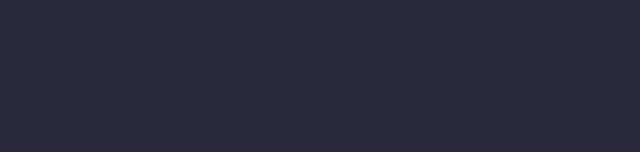
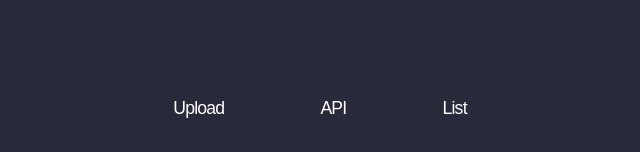
Before and after one commit to tempfiles-team/tempfiles-frontend-v2, a React (Vite) app: page / in a window 1280 px wide. Shown: the part 652-804 px from the top of the page, without its empty margins (328-968 px from the left). Built offline with nearby package versions, Linux system fonts and the light colour scheme.

Commit message:
feat: add navbar component

```diff
--- /dev/null
+++ b/src/components/common/Navbar/index.tsx
@@ -0,0 +1,13 @@
+import React from "react";
+import * as S from "./styled"
+import { NAVBAR_MENU } from "@/constant/navbar";
+
+export const Navbar: React.FC = () => {
+    return (
+        <S.NavbarContainer>
+            {NAVBAR_MENU.map(({ text, href }) => (
+                <S.NavbarText to={href}>{text}</S.NavbarText>
+            ))}
+        </S.NavbarContainer>
+    )
+}
--- /dev/null
+++ b/src/components/common/Navbar/styled.ts
@@ -0,0 +1,22 @@
+import { colors } from "@/styles/colors";
+import styled from "@emotion/styled";
+import { Link } from "react-router-dom";
+
+export const NavbarContainer = styled.div`
+    position: absolute;
+    bottom: 0;
+    width: 100%;
+    margin: 0;
+    padding: 30px 0;
+    display: flex;
+    align-items: center;
+    justify-content: center;
+    column-gap: 6rem;
+`;
+
+export const NavbarText = styled(Link)`
+    font-size: 1.1rem;
+    font-weight: 500;
+    color: ${colors.white};
+    text-decoration: none;
+`;
--- a/src/components/common/index.ts
+++ b/src/components/common/index.ts
@@ -1 +1,2 @@
 export * from './Text';
+export * from './Navbar';
--- /dev/null
+++ b/src/constant/navbar.ts
@@ -0,0 +1,19 @@
+export interface NavbarMenuItems {
+    text: string;
+    href: string;
+}
+
+export const NAVBAR_MENU: NavbarMenuItems[] = [
+    {
+        text: 'Upload',
+        href: '/'
+    },
+    {
+        text: 'API',
+        href: '/api'
+    },
+    {
+        text: 'List',
+        href: '/list'
+    }
+]
--- a/src/pages/main/index.tsx
+++ b/src/pages/main/index.tsx
@@ -1,6 +1,6 @@
 import React from 'react';
 
-import { Text } from '@/components';
+import { Navbar, Text } from '@/components';
 
 import * as S from './styled';
 
@@ -15,6 +15,7 @@
           간단한 파일 & 텍스트 공유 서비스
         </Text>
       </Text.Column>
+      <Navbar />
     </S.MainPageContainer>
   );
 };
```
Also changed, not shown: src/constant/index.ts (added).
